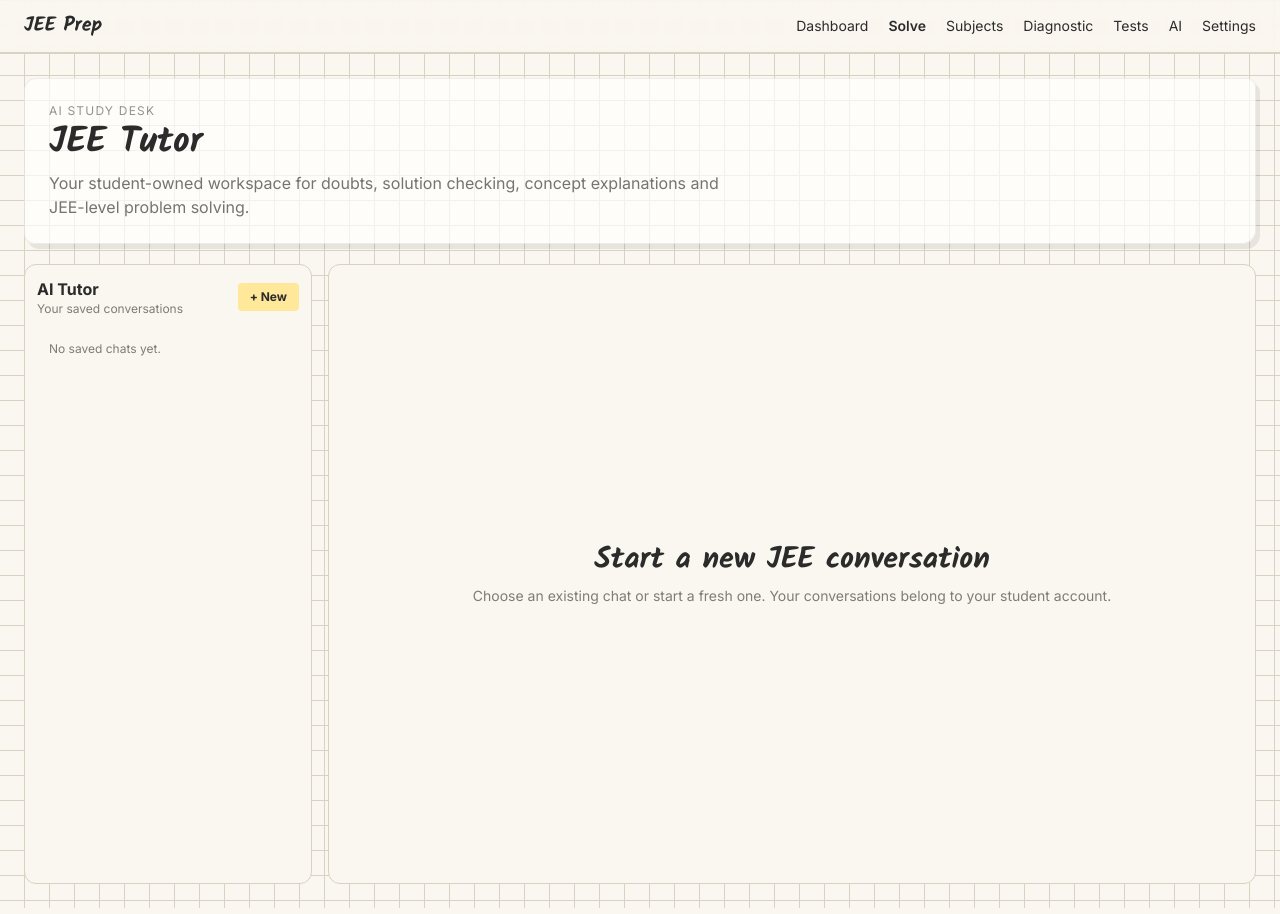
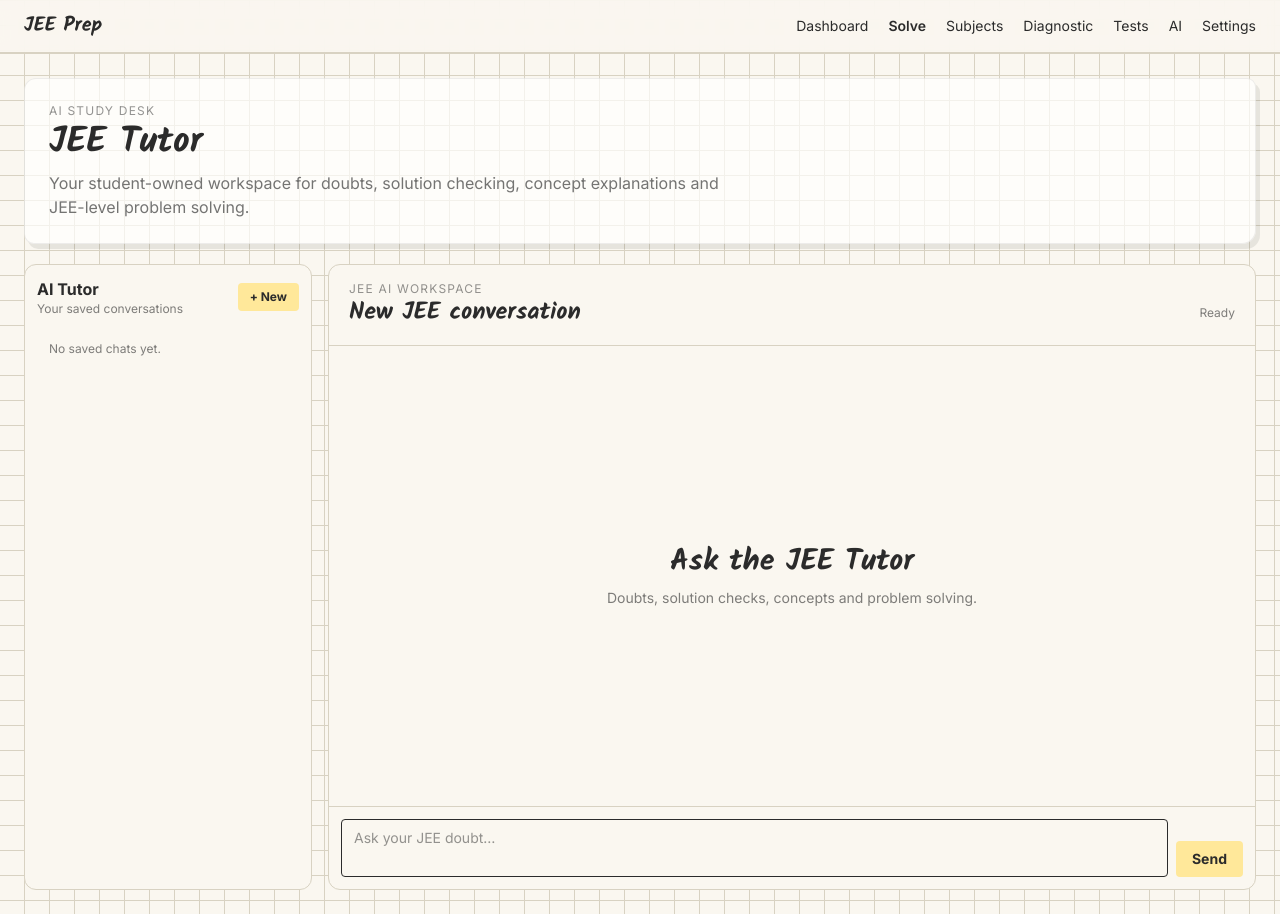
Before and after one commit to hackers-reality/JEE-prep, a Next.js app: page /chat in a window 1280 px wide. Built offline with nearby package versions, Linux system fonts and the light colour scheme; no server answers; the database is empty.

Commit message:
feat: unify saved conversations with streaming AI workspace

```diff
--- a/src/components/AIWorkspace.tsx
+++ b/src/components/AIWorkspace.tsx
@@ -2,25 +2,60 @@
 
 import { useEffect, useState } from "react";
 import { AIConversationSidebar } from "./AIConversationSidebar";
+import MarkdownContent from "./MarkdownContent";
 import { loadSavedConversation } from "@/lib/ai-conversations-client";
+import { getApiKey, getSelectedModel, type ChatMessage } from "@/lib/chat-store";
 
 export function AIWorkspace() {
   const [activeId, setActiveId] = useState<string | null>(null);
-  const [messages, setMessages] = useState<Array<{ role: string; content: string }>>([]);
+  const [messages, setMessages] = useState<ChatMessage[]>([]);
+  const [input, setInput] = useState("");
   const [loading, setLoading] = useState(false);
+  const [status, setStatus] = useState("Ready");
 
   async function selectConversation(id: string) {
     setActiveId(id); setLoading(true);
-    try { const data = await loadSavedConversation(id); setMessages(data.messages ?? []); }
+    try { const data = await loadSavedConversation(id); setMessages((data.messages ?? []).filter((m: ChatMessage) => m.role === "user" || m.role === "assistant")); }
+    catch (error) { setStatus(error instanceof Error ? error.message : "Could not load conversation."); }
     finally { setLoading(false); }
   }
 
-  function newConversation() { setActiveId(null); setMessages([]); }
+  function newConversation() { setActiveId(null); setMessages([]); setInput(""); setStatus("Ready"); }
+
+  async function send() {
+    const content = input.trim(); if (!content || loading) return;
+    const apiKey = getApiKey();
+    if (!apiKey) { setStatus("Add your NVIDIA key in Settings first."); return; }
+    setLoading(true); setStatus("Starting…"); setInput("");
+    const user = { role: "user" as const, content };
+    let conversationId = activeId;
+    try {
+      if (!conversationId) {
+        const created = await fetch("/api/chat/conversations", { method: "POST", headers: { "Content-Type": "application/json" }, body: JSON.stringify({ title: content.slice(0, 60), model: getSelectedModel() }) });
+        if (!created.ok) throw new Error("Sign in to save AI conversations.");
+        conversationId = (await created.json()).conversation.id; setActiveId(conversationId);
+      }
+      await fetch(`/api/chat/conversations/${conversationId}/messages`, { method: "POST", headers: { "Content-Type": "application/json" }, body: JSON.stringify(user) });
+      const next = [...messages, user]; setMessages(next); setStatus("Analyzing…");
+      const response = await fetch("/api/chat", { method: "POST", headers: { "Content-Type": "application/json" }, body: JSON.stringify({ apiKey, model: getSelectedModel(), messages: next }) });
+      if (!response.ok || !response.body) { const error = await response.json().catch(() => ({})); throw new Error(error.error || `AI error: ${response.status}`); }
+      const reader = response.body.getReader(); const decoder = new TextDecoder(); let buffer = ""; let reply = "";
+      setMessages([...next, { role: "assistant", content: "" }]); setStatus("Writing…");
+      while (true) { const { value, done } = await reader.read(); if (done) break; buffer += decoder.decode(value, { stream: true }); const lines = buffer.split("\n"); buffer = lines.pop() ?? ""; for (const line of lines) { if (!line.startsWith("data:")) continue; const payload = line.slice(5).trim(); if (!payload || payload === "[DONE]") continue; try { const chunk = JSON.parse(payload); const delta = chunk.choices?.[0]?.delta?.content; if (typeof delta === "string") { reply += delta; setMessages([...next, { role: "assistant", content: reply }]); } } catch {} } }
+      const assistant = { role: "assistant" as const, content: reply || "The model returned an empty response. Try again." };
+      setMessages([...next, assistant]);
+      await fetch(`/api/chat/conversations/${conversationId}/messages`, { method: "POST", headers: { "Content-Type": "application/json" }, body: JSON.stringify(assistant) });
+      setStatus("Saved");
+    } catch (error) { setStatus(error instanceof Error ? error.message : "AI request failed."); setMessages((prev) => [...prev, { role: "assistant", content: `**AI error:** ${error instanceof Error ? error.message : "Request failed."}` }]); }
+    finally { setLoading(false); }
+  }
 
   return <div className="flex flex-col md:flex-row gap-4 min-h-[620px]">
     <AIConversationSidebar activeId={activeId} onSelect={selectConversation} onNew={newConversation} />
-    <section className="flex-1 rounded-xl border p-5" style={{ borderColor: "var(--grid-line)", backgroundColor: "var(--paper-bg)" }}>
-      {activeId ? <><div className="mb-4"><div className="text-xs uppercase tracking-widest opacity-50">Saved conversation</div><h2 className="font-hand text-2xl font-bold">Continue studying</h2></div>{loading ? <p className="text-sm opacity-60">Loading messages…</p> : <div className="space-y-3">{messages.length ? messages.map((message, index) => <div key={index} className="rounded-lg p-3 text-sm" style={{ backgroundColor: message.role === "user" ? "var(--sticky-blue)" : "var(--sticky-green)" }}>{message.content}</div>) : <p className="text-sm opacity-60">This conversation has no messages yet.</p>}</div>}<p className="mt-6 text-xs opacity-50">Topic-specific tutor chat can be continued here next.</p></> : <div className="h-full min-h-[520px] grid place-items-center text-center"><div><div className="font-hand text-3xl font-bold">Start a new JEE conversation</div><p className="text-sm opacity-60 mt-2">Choose an existing chat or start a fresh one. Your conversations belong to your student account.</p></div></div>}
+    <section className="flex-1 rounded-xl border flex flex-col overflow-hidden" style={{ borderColor: "var(--grid-line)", backgroundColor: "var(--paper-bg)" }}>
+      <div className="px-5 py-4 border-b" style={{ borderColor: "var(--grid-line)" }}><div className="text-xs uppercase tracking-widest opacity-50">JEE AI workspace</div><div className="flex items-center justify-between"><h2 className="font-hand text-2xl font-bold">{activeId ? "Continue studying" : "New JEE conversation"}</h2><span className="text-xs opacity-60">{status}</span></div></div>
+      <div className="flex-1 overflow-y-auto p-5 space-y-3">{!messages.length ? <div className="h-full min-h-[420px] grid place-items-center text-center"><div><div className="font-hand text-3xl font-bold">Ask the JEE Tutor</div><p className="text-sm opacity-60 mt-2">Doubts, solution checks, concepts and problem solving.</p></div></div> : messages.map((message, index) => <div key={index} className={`flex ${message.role === "user" ? "justify-end" : "justify-start"}`}><div className="max-w-[88%] rounded-lg p-3 text-sm" style={{ backgroundColor: message.role === "user" ? "var(--sticky-blue)" : "var(--sticky-green)" }}>{message.role === "assistant" ? <MarkdownContent content={message.content} /> : message.content}</div></div>)}{loading && <div className="text-xs opacity-60">{status}</div>}</div>
+      <div className="p-3 border-t" style={{ borderColor: "var(--grid-line)" }}><div className="flex gap-2"><textarea value={input} onChange={(e) => setInput(e.target.value)} onKeyDown={(e) => { if (e.key === "Enter" && !e.shiftKey) { e.preventDefault(); send(); } }} disabled={loading} rows={2} placeholder="Ask your JEE doubt…" className="flex-1 rounded border px-3 py-2 text-sm resize-none" /><button onClick={send} disabled={loading || !input.trim()} className="self-end rounded px-4 py-2 text-sm font-bold" style={{ backgroundColor: "var(--sticky-yellow)", color: "var(--ink)" }}>{loading ? "Working…" : "Send"}</button></div></div>
     </section>
   </div>;
 }
```
